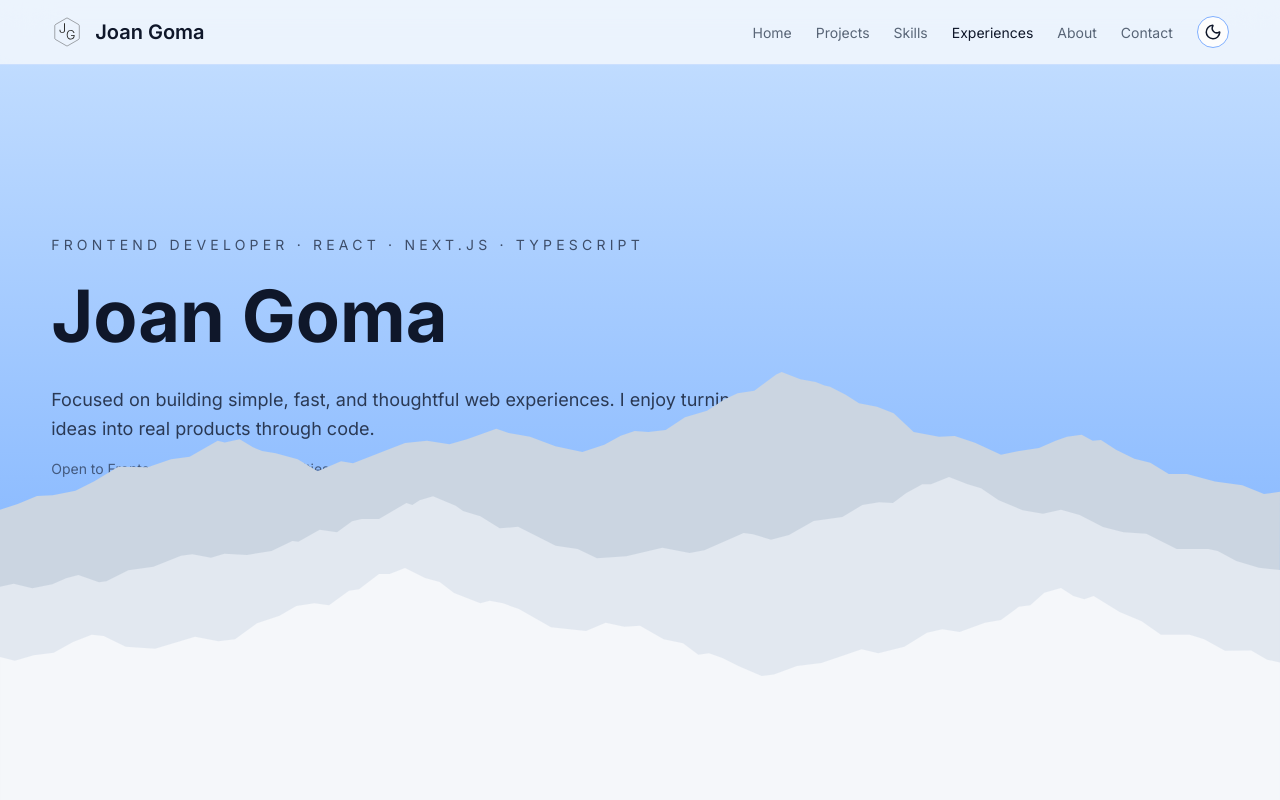
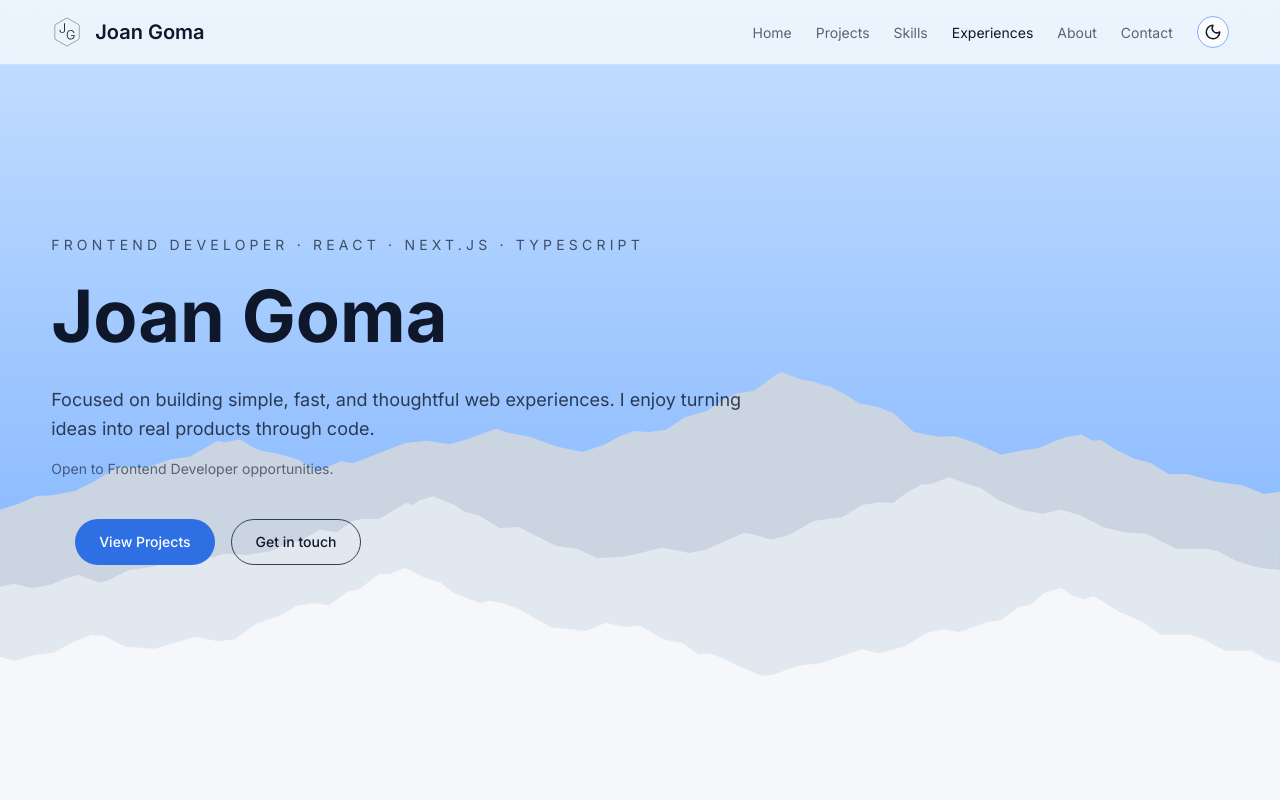
Before and after one commit to joangoma-code/portfolio, a Next.js app: page / in a window 1280 px wide. Shown: the top 800 px of the page. Built offline with nearby package versions, Linux system fonts and the light colour scheme.

Commit message:
mountains parallax

```diff
--- a/app/globals.css
+++ b/app/globals.css
@@ -2,7 +2,6 @@
 
 @theme {
   --radius: 1rem;
-
 }
 
 /*@layer base {h2 { }}*/
@@ -20,7 +19,6 @@
     .section-title {
       font-size: var(--text-7xl);
     }
-
   }
 }
 
@@ -45,7 +43,7 @@ html {
   --color-foreground2: #334155;
 
   --color-card: #fdfdfd;
-  --color-border: #80AFFF;
+  --color-border: #80afff;
 
   --color-primary: #2f6fe4;
   --color-secondary: #1e5ed8;
@@ -61,12 +59,13 @@ html.dark {
   --color-background: #070c18;
   --color-background2: #1e293b;
   --color-background3: #334155;
-  --color-background4: #214a78;
+  --color-background4: #2c609b;
   --color-background5: #193b60;
 
   --color-foreground: #f1f5f9;
   --color-foreground2: #cbd5e1;
 
+  /* --color-card: #0f172a; 04060c, 060a14 */
   --color-card: #0f172a;
   --color-border: #93c5fd;
 
--- a/components/layout/Navbar.tsx
+++ b/components/layout/Navbar.tsx
@@ -31,7 +31,7 @@ export default function Navbar() {
     <>
       <header
         className={`
-          fixed top-0 z-50 w-full
+          fixed top-0 z-100 w-full
           border-b border-(--color-border)/30
           bg-(--color-card)/70
           backdrop-blur-xl
--- a/components/sections/HomeSection.tsx
+++ b/components/sections/HomeSection.tsx
@@ -1,5 +1,6 @@
 "use client";
 
+import { motion, useScroll, useTransform } from "motion/react";
 
 import Button from "@/components/ui/Button";
 import Container from "@/components/ui/Container";
@@ -7,15 +8,19 @@ import Mountain1 from "../ui/mountains/Mountain1";
 import Mountain2 from "../ui/mountains/Mountain2";
 import Mountain3 from "../ui/mountains/Mountain3";
 
+export default function HomeSection() {
+  const { scrollY } = useScroll();
 
+  const mountain1Y = useTransform(scrollY, [0, 900], [0, 20]);
+  const mountain2Y = useTransform(scrollY, [0, 900], [0, 60]);
+  const mountain3Y = useTransform(scrollY, [0, 900], [0, 90]);
 
-export default function HomeSection() {
   return (
     <section
       id="home"
       className=" relative flex min-h-dvh overflow-hidden items-center justify-center bg-linear-to-t from-(--color-background4) to-(--color-background5)"
     >
-      <Container>
+      <Container className="z-50">
         <div className="max-w-3xl">
           <p className="mb-4 text-sm uppercase tracking-[0.3em] opacity-70">
             Frontend Developer · React · Next.js · TypeScript
@@ -42,11 +47,28 @@ export default function HomeSection() {
           </div>
         </div>
       </Container>
-      <div className="absolute inset-x-0 bottom-0 w-full pointer-events-none">
-        <Mountain1 className="absolute -bottom-1 w-full z-40" />
-        <Mountain2 className="absolute -bottom-1 w-full z-30" />
-        <Mountain3 className="absolute -bottom-1 w-full z-20" />
-      </div>
+        <div className="absolute inset-x-0 bottom-0 pointer-events-none">
+          <motion.div
+            style={{ y: mountain1Y }}
+            className="absolute -bottom-1 w-full z-40"
+          >
+            <Mountain1 className="w-full" />
+          </motion.div>
+
+          <motion.div
+            style={{ y: mountain2Y }}
+            className="absolute -bottom-1 w-full z-30"
+          >
+            <Mountain2 className="w-full" />
+          </motion.div>
+
+          <motion.div
+            style={{ y: mountain3Y }}
+            className="absolute -bottom-1 w-full z-20"
+          >
+            <Mountain3 className="w-full" />
+          </motion.div>
+        </div>
     </section>
   );
 }
--- a/components/sections/SkillSection.tsx
+++ b/components/sections/SkillSection.tsx
@@ -20,7 +20,8 @@ export default function SkillSection() {
                   {category.items.map((item) => (
                     <li
                       key={item}
-                      className="text-lg text-(--color-foreground) rounded-full border border-(--color-foreground2) px-4 py-2 hover:border-(--color-border) transition duration-300 hover:scale-101"
+                      className="text-lg text-(--color-foreground) rounded-full border border-(--color-background3)
+                      bg-(--color-background2) px-4 py-2 hover:border-(--color-border) transition duration-300 hover:scale-101"
                     >
                       {item}
                     </li>
```
